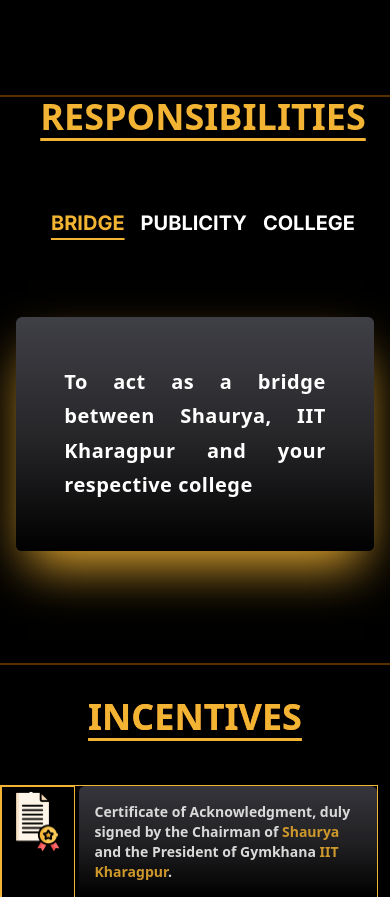
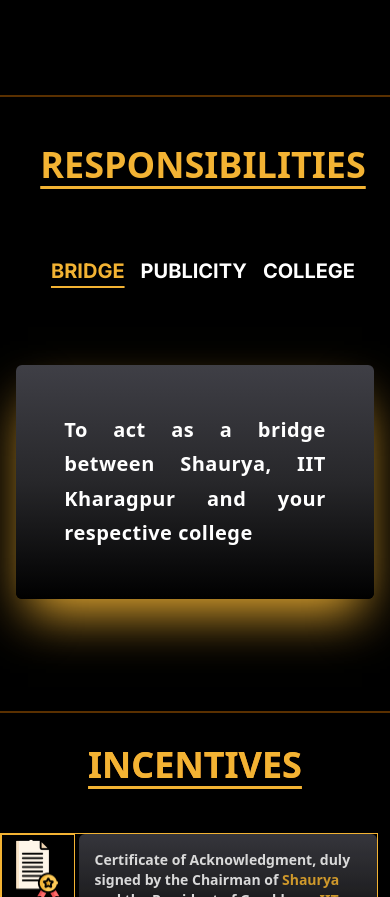
Before and after one commit to Shaurya-IITKGP/CampusAmbassador, a Next.js app: page / in a window 390 px wide. Shown: the part 1878-2775 px from the top of the page. Built offline with nearby package versions, Linux system fonts and the light colour scheme.

Commit message:
Update Responsibilities.tsx

```diff
--- a/src/components/Responsibilities.tsx
+++ b/src/components/Responsibilities.tsx
@@ -41,7 +41,7 @@
       <div ref={responsibilityView} className='lg:h-screen w-full'>
     <div  className=" border border-darkOrange border-b opacity-50 mt-24 sm:mt-12"  />
 
-          <div className=' md:mt-12 '>
+          <div className=' mt-12 '>
               <div className='text-4xl sm:text-3xl md:text-5xl underline lg:ml-28 md:text-left text-center text-lightOrange underline-offset-8 ml-4 font-extrabold font-sans'>
                   RESPONSIBILITIES
               </div>
```
